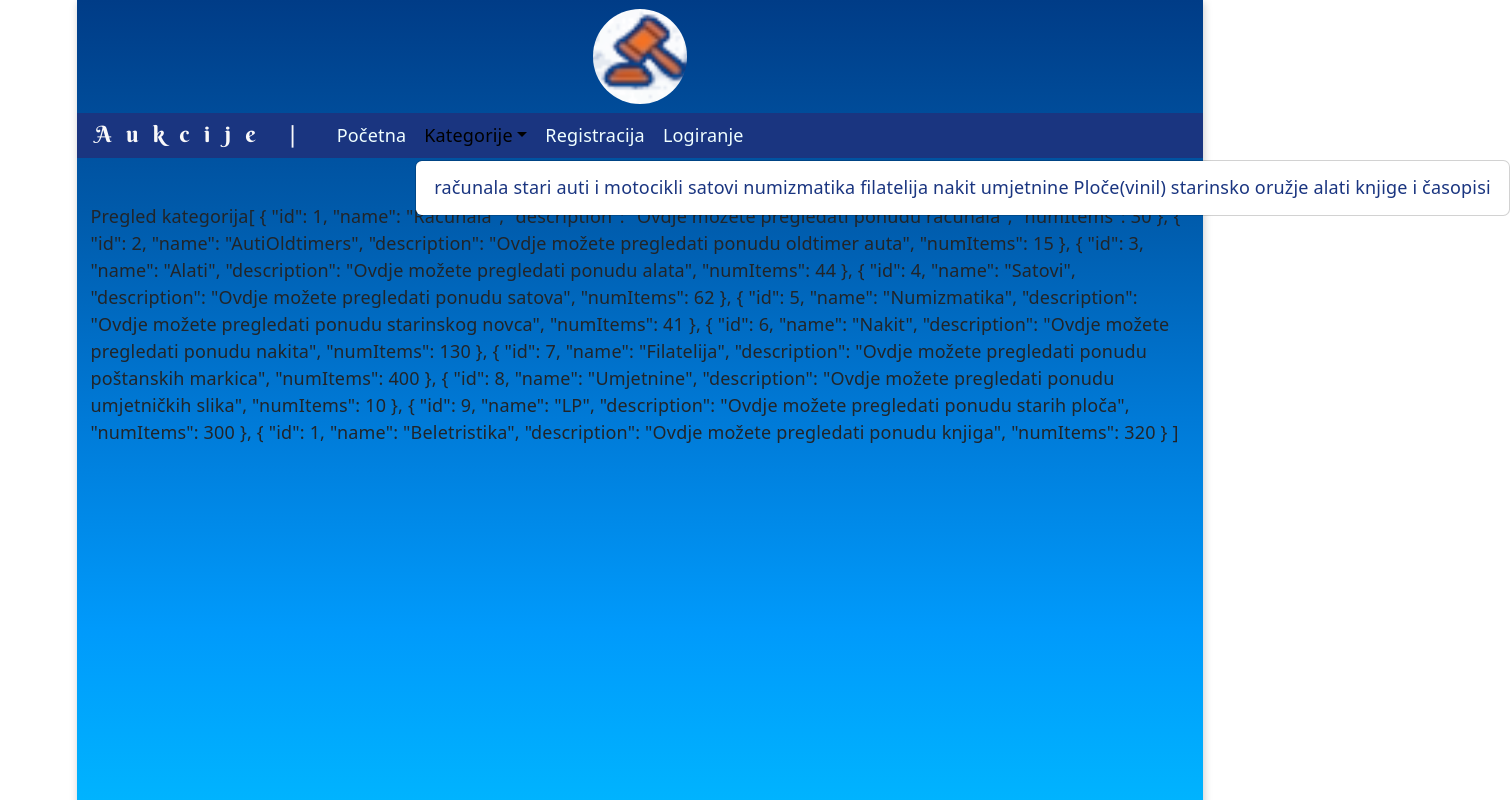
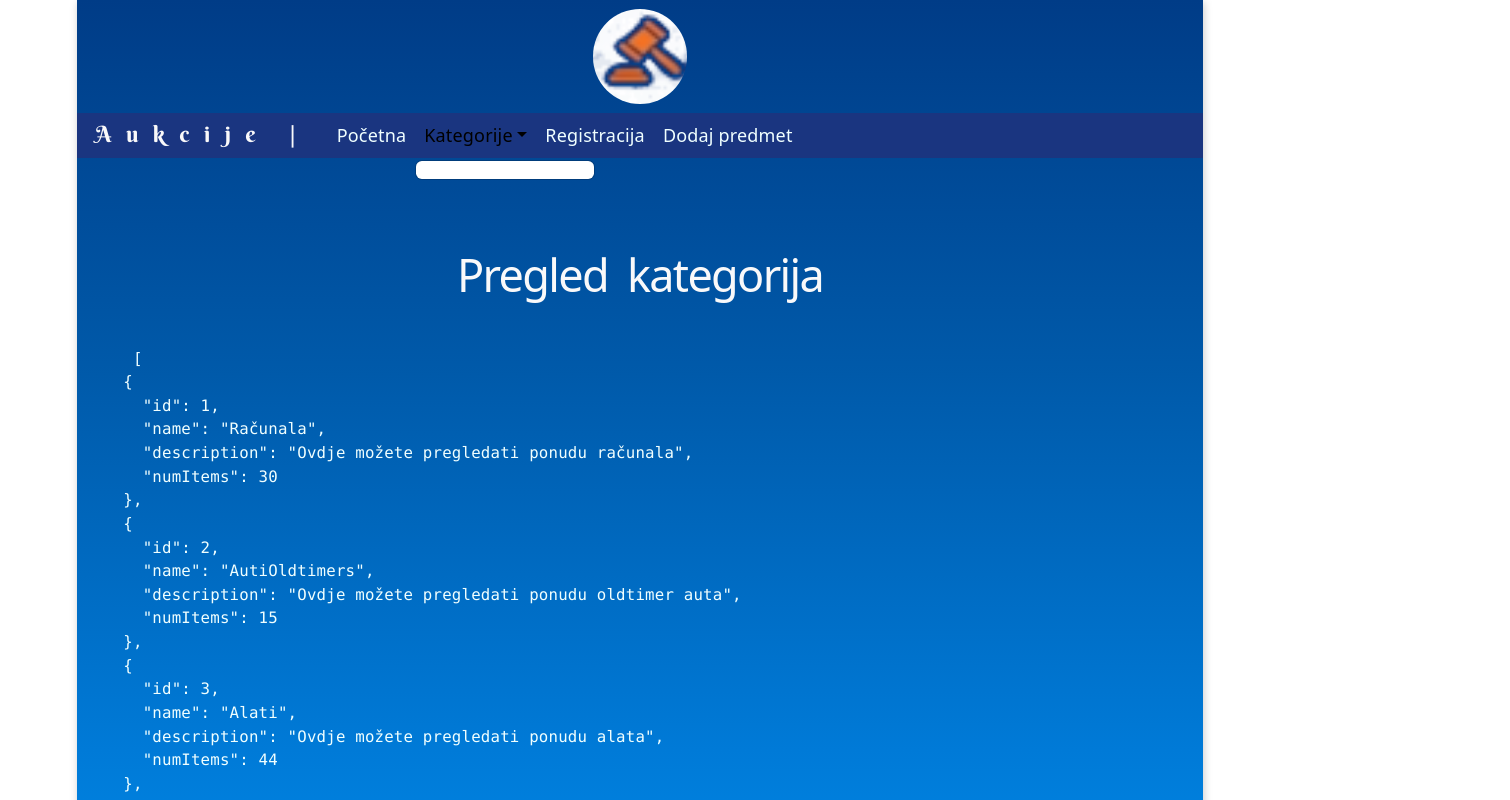
Before and after one commit to androwebgraphic/Aukcije, a React (Vite) app: page / in a window 1280 px wide. Both pictures are taken after a click on the button "Kategorije". Shown: the top 800 px of the page, 1510 px wide, since content can reach past the window. Built offline with nearby package versions, Linux system fonts and the light colour scheme; the HTML template or start-up script is replaced by a standard one.

Commit message:
zavrsen prikaz kategorija JSON

```diff
--- a/src/App.css
+++ b/src/App.css
@@ -16,22 +16,25 @@ background: linear-gradient(180deg, #003c87 0.000%, #005aaa 20.000%, #007ad7 40.
 }
 .container {
 
-  position: relative;
+  /* position: relative; */
   width: 100%;
   /* max-width: 500px; */
-  height: 100vh;
-  min-height: 300px;
+  height: 100%;
+  min-height: 100%;
   /* Gives the container visible height if empty */
   isolation: isolate;
   /* Replaces z-index hacks to ensure child layering */
-  overflow: hidden;
+  /* overflow: hidden; */
   /* color: white; */
 
 margin-top: 2.5rem;
 
 }
 
+pre{
 
+  color: azure;
+}
 
 header h1, .navbar-brand {
   /* margin-left: auto; */
--- a/src/components/NavMain.jsx
+++ b/src/components/NavMain.jsx
@@ -6,7 +6,7 @@ import { useNavigate } from 'react-router-dom';
 
 function NavMain() {
 
-  const loggedInn = false // This can be replaced with your actual auth state
+  const loggedInn = true // This can be replaced with your actual auth state
   const navigate = useNavigate();
 
   return (
@@ -21,19 +21,7 @@ function NavMain() {
             </Nav.Link>
 
             <NavDropdown title="Kategorije" id="basic-nav-dropdown" onClick={() => { navigate(RouteNames.KATEGORIJE) }}>
-              <NavDropdown.Item>
-                računala
-                stari auti i motocikli
-                satovi
-                numizmatika
-                filatelija
-                nakit
-                umjetnine
-                Ploče(vinil)
-                starinsko oružje
-                alati
-                knjige i časopisi
-              </NavDropdown.Item>
+
             </NavDropdown>
 
             {/* Only show Login and Register if the user is NOT logged in */}
--- a/src/pages/CategoriesList.jsx
+++ b/src/pages/CategoriesList.jsx
@@ -1,5 +1,6 @@
 import { useEffect, useState } from "react"
 import CategoriesService from '../services/categories/CategoriesServices'
+import { Container } from "react-bootstrap"
 
 
 
@@ -24,8 +25,11 @@ export default function CategoriesList() {
   return (
 
     <>
-      Pregled kategorija
-      {JSON.stringify(categories,null, 2)}
+      <Container>
+         <h1>Pregled kategorija</h1>
+      <pre>   {JSON.stringify(categories,null, 2)}</pre>
+
+   </Container>
     </>
   )
 }
--- a/src/services/categories/CategoryData.js
+++ b/src/services/categories/CategoryData.js
@@ -64,7 +64,7 @@ export const categories = [
   },
 
   {
-    id:1,
+    id:10,
     name: 'Beletristika',
     description: 'Ovdje možete pregledati ponudu knjiga',
     numItems: 320
```
